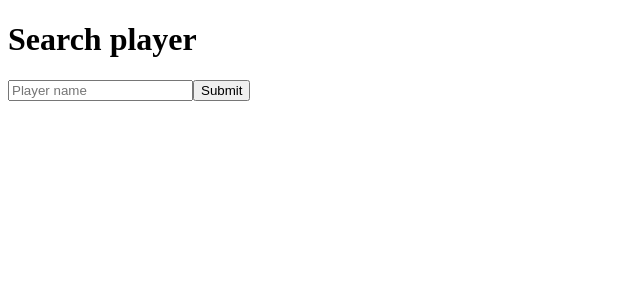
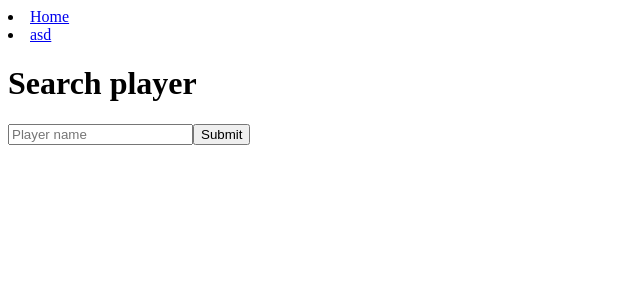
Before and after one commit to Toppari/brfrontend, a React (Create React App) app: page / in a window 1280 px wide. Shown: the top 300 px of the page, without its empty margins (0-640 px from the left). Built offline with nearby package versions, Linux system fonts and the light colour scheme.

Commit message:
added routing

```diff
--- a/package.json
+++ b/package.json
@@ -6,6 +6,7 @@
     "axios": "^0.18.0",
     "react": "^16.8.4",
     "react-dom": "^16.8.4",
+    "react-router-dom": "^4.3.1",
     "react-scripts": "2.1.8"
   },
   "scripts": {
--- a/src/api/useBattleriteAPI.js
+++ b/src/api/useBattleriteAPI.js
@@ -15,8 +15,8 @@ export default () => {
       const response = await axios.get(query, {
         headers: {
           Authorization: 'Bearer ' + process.env.REACT_APP_BR_API_KEY,
-          Accept: 'application/json'
-        }
+          Accept: 'application/json',
+        },
       });
       setData(response.data.data[0].attributes.name);
     } catch (error) {
--- /dev/null
+++ b/src/components/routes/Header.js
@@ -0,0 +1,17 @@
+import React from 'react';
+import { Link } from 'react-router-dom';
+
+const Header = () => {
+  return (
+    <div>
+      <li>
+        <Link to="/">Home</Link>
+      </li>
+      <li>
+        <Link to="/asd">asd</Link>
+      </li>
+    </div>
+  );
+};
+
+export default Header;
--- /dev/null
+++ b/src/components/routes/NotFound.js
@@ -0,0 +1,5 @@
+import React from 'react';
+
+const NotFound = () => <h1>Page not found</h1>;
+
+export default NotFound;
--- a/src/index.js
+++ b/src/index.js
@@ -2,9 +2,24 @@ import React from 'react';
 import ReactDOM from 'react-dom';
 import * as serviceWorker from './serviceWorker';
 
+import { BrowserRouter as Router, Route, Switch } from 'react-router-dom';
+
 import App from './App';
+import NotFound from './components/routes/NotFound';
+import Header from './components/routes/Header';
 
-ReactDOM.render(<App />, document.getElementById('root'));
+ReactDOM.render(
+  <Router>
+    <div>
+      <Header/>
+      <Switch>
+        <Route exact path="/" component={App}/>
+        <Route component={NotFound}/>
+      </Switch>
+    </div>
+  </Router>,
+  document.getElementById('root')
+);
 
 // If you want your app to work offline and load faster, you can change
 // unregister() to register() below. Note this comes with some pitfalls.
```
Also changed, not shown: src/App.js (+10 -2 lines), .prettierrc.json, 1 other file (tests, documents, lock files or other folders).
